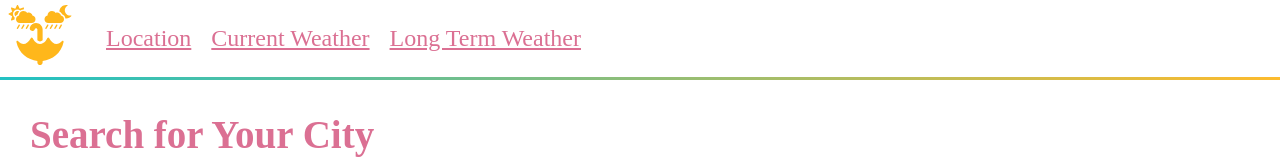
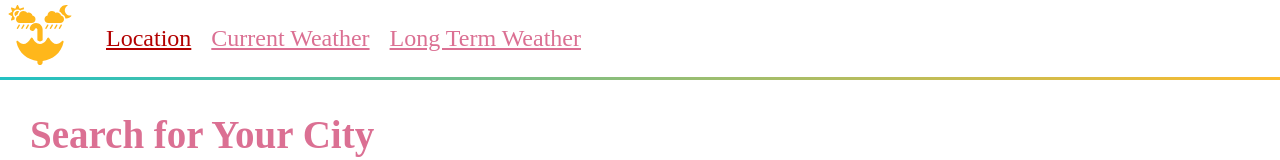
Before and after one commit to UnnamedXAer/Weather-App, a React (Create React App) app: page / in a window 1280 px wide. Shown: the top 160 px of the page. Built offline with nearby package versions, Linux system fonts and the light colour scheme; no server answers.

Commit message:
Mark active page menu item

```diff
--- a/src/App.js
+++ b/src/App.js
@@ -1,7 +1,7 @@
 import React from 'react';
 import './App.css';
 import Header from './components/Header/Header';
-import { Switch, Route } from 'react-router-dom';
+import { Switch, Route, Redirect } from 'react-router-dom';
 import MainLocation from './containers/MainLocation/MainLocation';
 import WeatherLongTerm from './containers/WeatherLongTerm/WeatherLongTerm';
 import WeatherToday from './containers/WeatherToday/WeatherToday';
@@ -18,7 +18,8 @@ function App() {
       <Switch>
         <Route path="/weather-today" component={WeatherToday} />
         <Route path="/weather-long-term" component={WeatherLongTerm} />
-        <Route path="/" component={MainLocation} />
+        <Route path="/" exact component={MainLocation} />
+        <Redirect to="/" />
       </Switch>
       </main>
       <Footer />
--- a/src/components/Header/Header.css
+++ b/src/components/Header/Header.css
@@ -34,14 +34,14 @@
     align-items: stretch;
 }
 
-.header__nav a {
+.header__nav-item {
     margin: 0 10px;
 	display: block;
 	color: var(--color-green-light);
 }
 
-.header__nav a:active {
-	color: var(--color-green-dark);
+.header__nav-item--active {
+	color:  #b30000;
 }
 
 .header__logo {
--- a/src/components/Header/Header.js
+++ b/src/components/Header/Header.js
@@ -7,15 +7,24 @@ const Header = () => {
     return (
         <header className="header">
             <div className="header__container">
-				<Link className="fa-layers fa-fw header__logo" to="/">
-					<FontAwesomeIcon icon="cloud-sun-rain" transform="shrink-8 up-9 left-6" />
-					<FontAwesomeIcon icon="cloud-moon-rain" transform="shrink-8 up-9 right-6" />
-					<FontAwesomeIcon flip="vertical" icon="umbrella" transform="shrink-2"/>
+                <Link className="fa-layers fa-fw header__logo" to="/">
+                    <FontAwesomeIcon icon="cloud-sun-rain" transform="shrink-8 up-9 left-6" />
+                    <FontAwesomeIcon icon="cloud-moon-rain" transform="shrink-8 up-9 right-6" />
+                    <FontAwesomeIcon flip="vertical" icon="umbrella" transform="shrink-2" />
                 </Link>
                 <nav className="header__nav">
-                    <NavLink to="/">Location</NavLink>
-                    <NavLink to="/weather-today">Current Weather</NavLink>
-                    <NavLink to="/weather-long-term">Long Term Weather</NavLink>
+                    <NavLink to="/"
+                        exact
+                        className="header__nav-item"
+                        activeClassName="header__nav-item--active">Location</NavLink>
+                    <NavLink to="/weather-today"
+                        exact
+                        className="header__nav-item"
+                        activeClassName="header__nav-item--active">Current Weather</NavLink>
+                    <NavLink to="/weather-long-term"
+                        exact
+                        className="header__nav-item"
+                        activeClassName="header__nav-item--active">Long Term Weather</NavLink>
                 </nav>
             </div>
             <div className="header__border-bottom" ></div>
```
